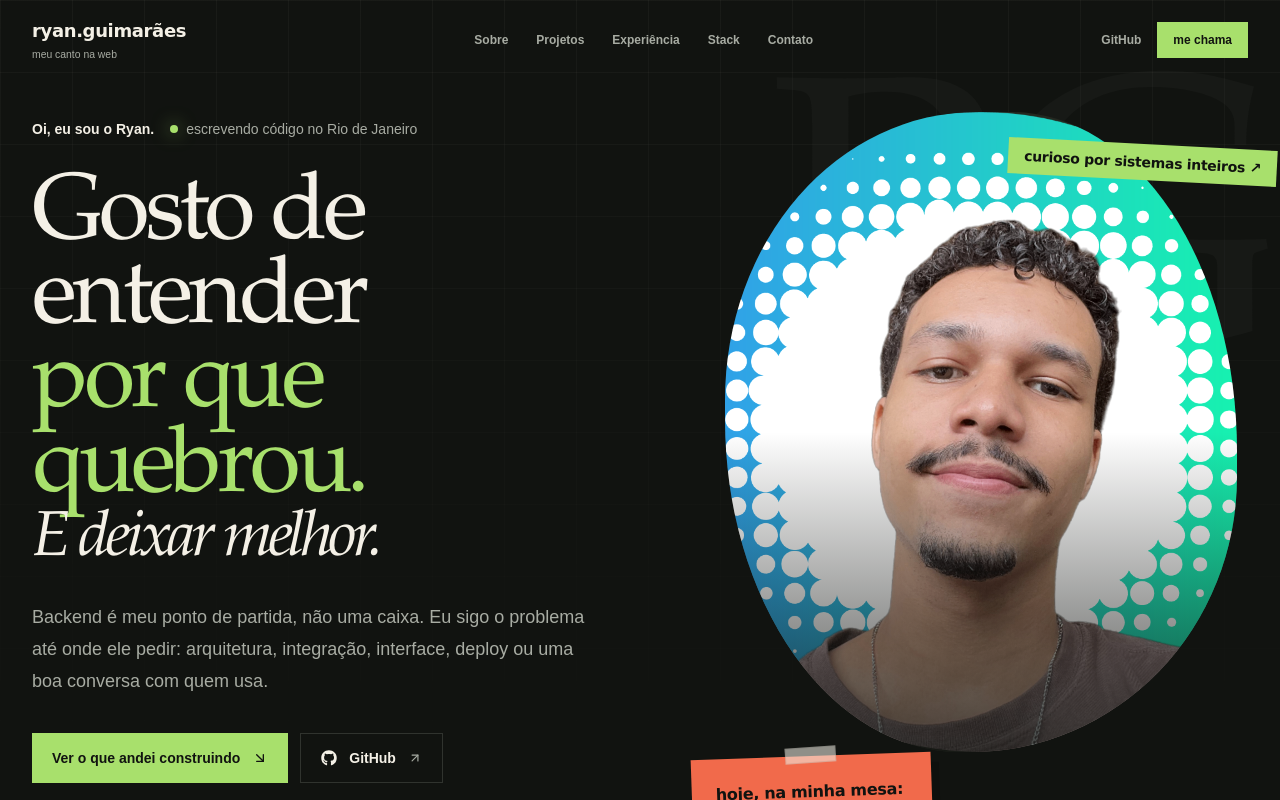
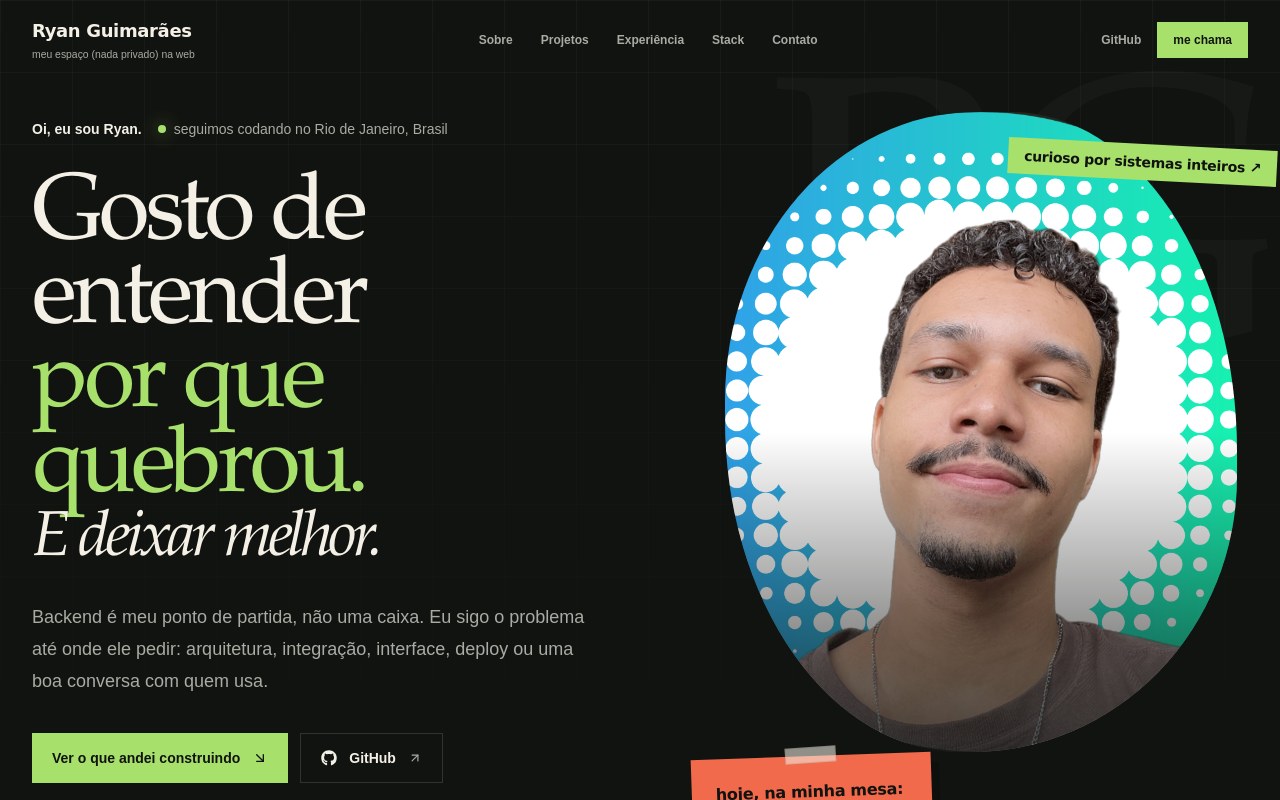
Before and after one commit to guimaraesr-y/ryanguimaraes.dev, a Next.js app: page / in a window 1280 px wide. Shown: the top 800 px of the page. Built offline with nearby package versions, Linux system fonts and the light colour scheme.

Commit message:
refactor: update personal branding in Navbar and Hero sections

```diff
--- a/app/components/layout/Navbar.tsx
+++ b/app/components/layout/Navbar.tsx
@@ -36,10 +36,10 @@ export function Navbar({ contactEmail }: NavbarProps) {
         <div className="section-shell flex h-20 items-center justify-between">
           <a href="#" className="focus-ring group" aria-label="Voltar ao início">
             <span className="handwritten block text-lg font-bold text-paper transition-colors group-hover:text-acid">
-              ryan.guimarães
+              Ryan Guimarães
             </span>
             <span className="mt-0.5 hidden text-[0.65rem] text-muted sm:block">
-              meu canto na web
+              meu espaço (nada privado) na web
             </span>
           </a>
 
--- a/app/components/sections/Hero.tsx
+++ b/app/components/sections/Hero.tsx
@@ -45,10 +45,10 @@ export function Hero() {
             transition={{ duration: 0.55 }}
             className="mb-9 flex flex-wrap items-center gap-x-4 gap-y-2"
           >
-            <span className="text-sm font-bold text-paper">Oi, eu sou o Ryan.</span>
+            <span className="text-sm font-bold text-paper">Oi, eu sou Ryan.</span>
             <span className="inline-flex items-center gap-2 text-sm text-muted">
               <span className="h-2 w-2 rounded-full bg-acid shadow-[0_0_18px_rgba(168,224,108,.7)]" />
-              escrevendo código no Rio de Janeiro
+              seguimos codando no Rio de Janeiro, Brasil
             </span>
           </motion.div>
 
--- a/app/data/constants.ts
+++ b/app/data/constants.ts
@@ -63,7 +63,7 @@ export const personalInfo = {
   name: "Ryan Guimarães",
   title: "Full-Stack Developer",
   phone: "(21) 9 9657-0056",
-  location: "Rio de Janeiro, RJ",
+  location: "Rio de Janeiro",
   website: "https://ryanguimaraes.dev",
   github: "https://github.com/guimaraesr-y",
   linkedin: "https://www.linkedin.com/in/guimaraesry/",
```
